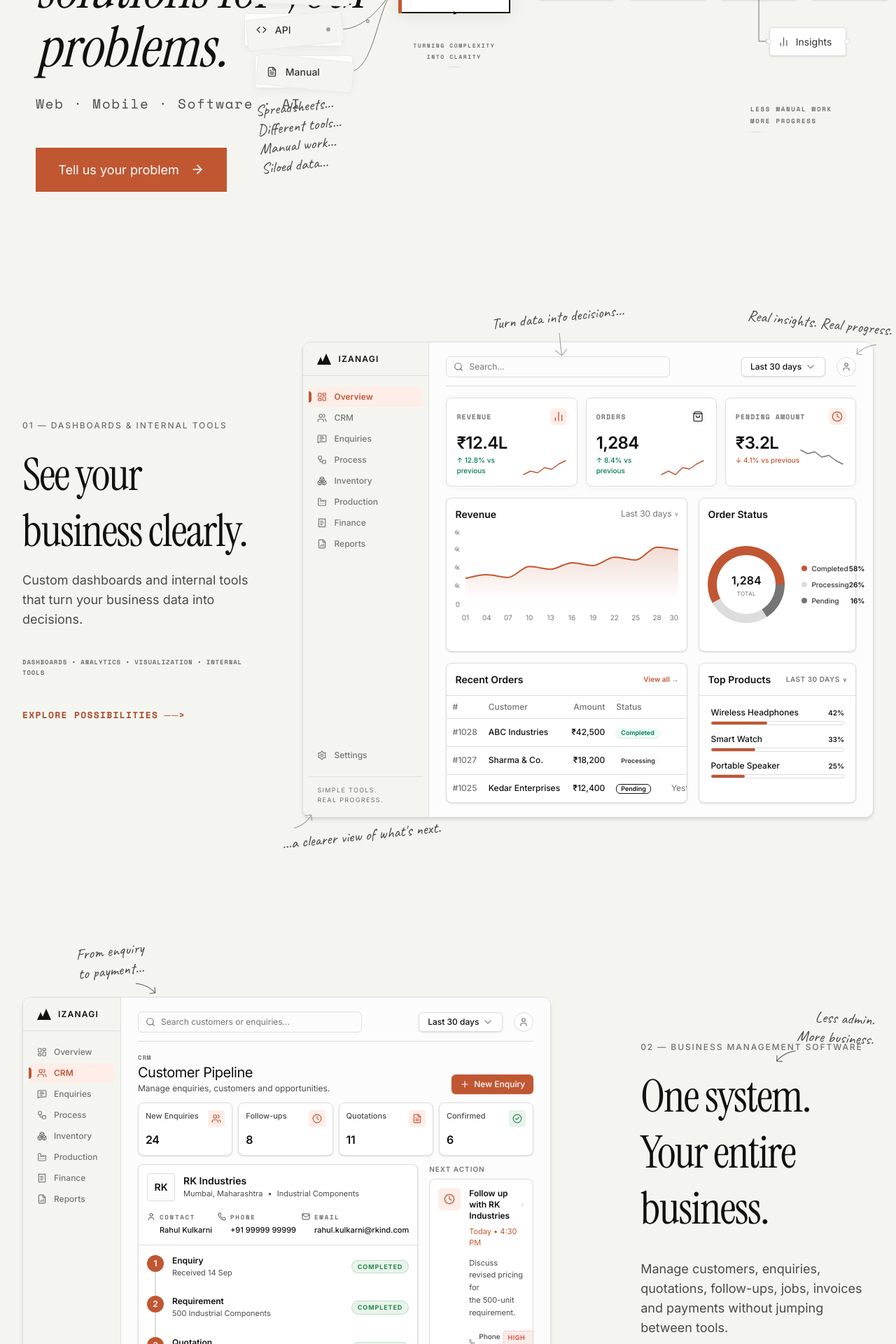
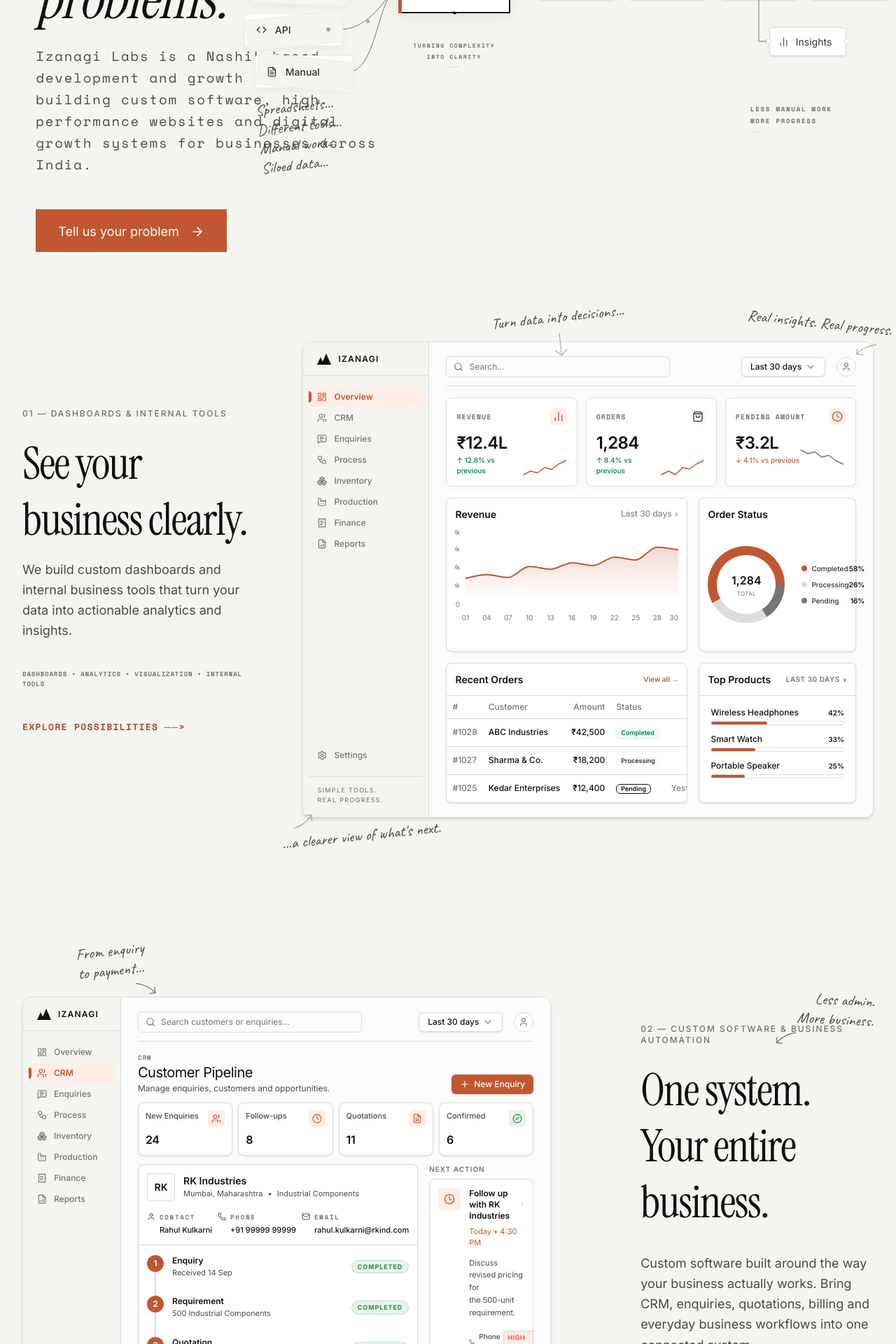
Before and after one commit to Izanagi-Labs/izanagilabs.com, a Next.js app: page / in a window 1280 px wide. Shown: the part 440-2360 px from the top of the page at 70% size. Built offline with nearby package versions, Linux system fonts and the light colour scheme.

Commit message:
feat: added seo text changes

```diff
--- a/app/layout.tsx
+++ b/app/layout.tsx
@@ -31,15 +31,15 @@ const caveat = Caveat({
 export const metadata: Metadata = {
   metadataBase: new URL("https://www.izanagilabs.com"),
   title: {
-    default: "Izanagi Labs — Websites, Software & Digital Growth",
+    default: "Izanagi Labs | Custom Software, Web Development & Digital Growth",
     template: "%s | Izanagi Labs",
   },
-  description: "Izanagi Labs designs and builds high-performance websites, custom software and digital growth systems for modern businesses.",
+  description: "Izanagi Labs is a Nashik based development and growth studio building custom software, high performance websites and digital growth solutions for businesses across India.",
   openGraph: {
     type: "website",
     siteName: "Izanagi Labs",
-    title: "Izanagi Labs — Websites, Software & Digital Growth",
-    description: "Izanagi Labs designs and builds high-performance websites, custom software and digital growth systems for modern businesses.",
+    title: "Izanagi Labs | Custom Software, Web Development & Digital Growth",
+    description: "Izanagi Labs is a Nashik based development and growth studio building custom software, high performance websites and digital growth solutions for businesses across India.",
     url: "https://www.izanagilabs.com",
     images: [
       {
@@ -52,8 +52,8 @@ export const metadata: Metadata = {
   },
   twitter: {
     card: "summary_large_image",
-    title: "Izanagi Labs — Websites, Software & Digital Growth",
-    description: "Izanagi Labs designs and builds high-performance websites, custom software and digital growth systems for modern businesses.",
+    title: "Izanagi Labs | Custom Software, Web Development & Digital Growth",
+    description: "Izanagi Labs is a Nashik based development and growth studio building custom software, high performance websites and digital growth solutions for businesses across India.",
     images: ["/og-image.png"],
   },
   icons: {
@@ -84,6 +84,12 @@ export default function RootLayout({ children }: { children: React.ReactNode })
                   "name": "Izanagi Labs",
                   "url": "https://www.izanagilabs.com",
                   "email": "hello@izanagilabs.com",
+                  "address": {
+                    "@type": "PostalAddress",
+                    "addressLocality": "Nashik",
+                    "addressRegion": "Maharashtra",
+                    "addressCountry": "IN"
+                  },
                   "logo": {
                     "@type": "ImageObject",
                     "url": "https://www.izanagilabs.com/logo.png"
--- a/components/Footer.tsx
+++ b/components/Footer.tsx
@@ -127,7 +127,7 @@ export function Footer() {
           <div className="flex gap-6 sm:gap-8 text-[10px] tracking-[0.15em] uppercase text-[#F4F5F0]/50">
             <Link href="/privacy" className="hover:text-[#F4F5F0] transition-colors">PRIVACY</Link>
             <Link href="/terms" className="hover:text-[#F4F5F0] transition-colors">TERMS</Link>
-            <span className="flex items-center gap-1">INDIA ↗</span>
+            <span className="flex items-center gap-1">NASHIK, MAHARASHTRA, INDIA ↗</span>
           </div>
         </div>
       </div>
--- a/components/ai-seo-section/AISEOSection.tsx
+++ b/components/ai-seo-section/AISEOSection.tsx
@@ -22,7 +22,7 @@ export function AISEOSection() {
             </div>
 
             <p className="text-body-lg text-foreground-muted relative z-10 mt-4 leading-relaxed">
-              We structure your website for people, search engines and AI systems &mdash; combining technical SEO, content strategy and machine-readable information.
+              We structure your website for people, search engines and AI systems. Our SEO services combine technical SEO, structured data and content strategy to drive organic visibility and search discovery.
             </p>
 
             <div className="my-8 relative z-10">
--- a/components/dashboard-section/SectionCopy.tsx
+++ b/components/dashboard-section/SectionCopy.tsx
@@ -10,8 +10,8 @@ export function SectionCopy() {
         </h2>
       </div>
 
-      <p className="text-body-lg text-foreground-muted relative z-10">
-        Custom dashboards and internal tools that turn your business data into decisions.
+      <p className="text-body-lg text-foreground-muted relative z-10 leading-relaxed">
+        We build custom dashboards and internal business tools that turn your data into actionable analytics and insights.
       </p>
 
       <div className="my-6 relative z-10">
--- a/components/hero/HeroValueProposition.tsx
+++ b/components/hero/HeroValueProposition.tsx
@@ -13,7 +13,7 @@ export function HeroValueProposition() {
         transition={{ duration: 0.4, delay: 0.1 }}
         className="text-system-sm text-[#707070] mb-6 lg:mb-8"
       >
-        Custom solutions, clear systems
+        CUSTOM SOFTWARE &middot; WEB DEVELOPMENT &middot; DIGITAL GROWTH
       </motion.p>
 
       <motion.h1
@@ -29,9 +29,9 @@ export function HeroValueProposition() {
         initial={{ opacity: 0, y: 8 }}
         animate={{ opacity: 1, y: 0 }}
         transition={{ duration: 0.4, delay: 0.25 }}
-        className="text-system-lg text-foreground-muted mb-8 lg:mb-12"
+        className="text-system-lg text-foreground-muted mb-8 lg:mb-12 leading-relaxed"
       >
-        Web &middot; Mobile &middot; Software &middot; AI
+        Izanagi Labs is a Nashik based development and growth studio building custom software, high performance websites and digital growth systems for businesses across India.
       </motion.p>
 
       <motion.div
--- a/components/process-section/ProcessSection.tsx
+++ b/components/process-section/ProcessSection.tsx
@@ -63,8 +63,8 @@ export function ProcessSection() {
               </h2>
             </div>
 
-            <p className="text-body-lg text-foreground-muted relative z-10 mt-4">
-              Manage inventory, planning, production,<br/>quality and dispatch through one<br/>connected system.
+            <p className="text-body-lg text-foreground-muted relative z-10 mt-4 leading-relaxed">
+              Custom software and business automation for manufacturing. Connect inventory, planning, production, quality and dispatch through one system.
             </p>
 
             <div className="my-8 relative z-10">
--- a/components/software-section/BusinessManagementSection.tsx
+++ b/components/software-section/BusinessManagementSection.tsx
@@ -99,14 +99,14 @@ export function BusinessManagementSection() {
             </motion.div>
 
             <div className="flex flex-col gap-2 relative z-10">
-              <span className="text-label text-[#707070]">02 &mdash; BUSINESS MANAGEMENT SOFTWARE</span>
+              <span className="text-label text-[#707070]">02 &mdash; CUSTOM SOFTWARE &amp; BUSINESS AUTOMATION</span>
               <h2 className="text-display-lg font-serif text-foreground leading-tight tracking-tight mt-4">
                 One system.<br/>Your entire business.
               </h2>
             </div>
 
-            <p className="text-body-lg text-foreground-muted relative z-10 mt-4">
-              Manage customers, enquiries, quotations, follow-ups, jobs, invoices and payments without jumping between tools.
+            <p className="text-body-lg text-foreground-muted relative z-10 mt-4 leading-relaxed">
+              Custom software built around the way your business actually works. Bring CRM, enquiries, quotations, billing and everyday business workflows into one connected system.
             </p>
 
             <div className="my-8 relative z-10">
--- a/components/website-development-section/WebsiteDevelopmentSection.tsx
+++ b/components/website-development-section/WebsiteDevelopmentSection.tsx
@@ -42,7 +42,7 @@ export function WebsiteDevelopmentSection() {
             </div>
 
             <p className="text-body-lg text-foreground-muted relative z-10 mt-4 leading-relaxed">
-              We design and build distinctive websites that are fast, responsive and built around your business.
+              We provide custom website development for modern businesses, designing high performance, responsive websites that make a lasting impression.
             </p>
 
             <div className="my-8 relative z-10">
```
